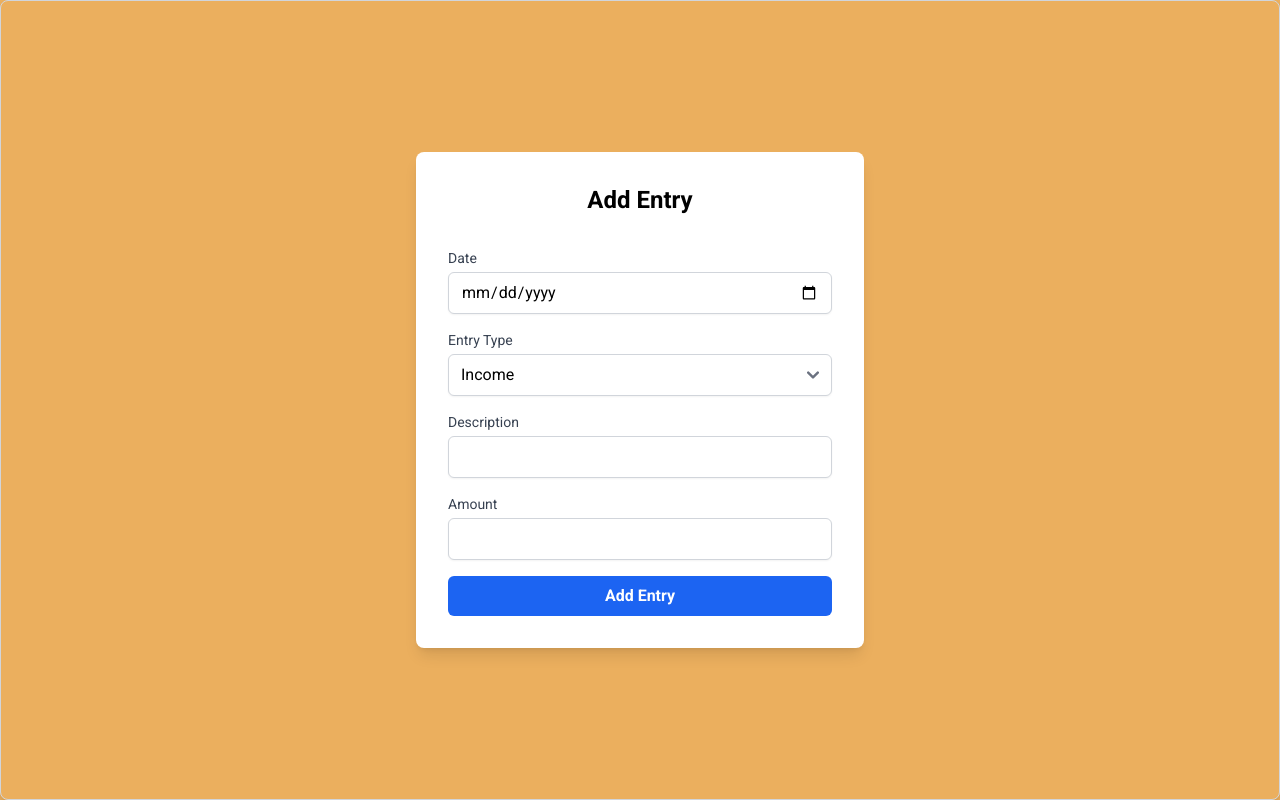
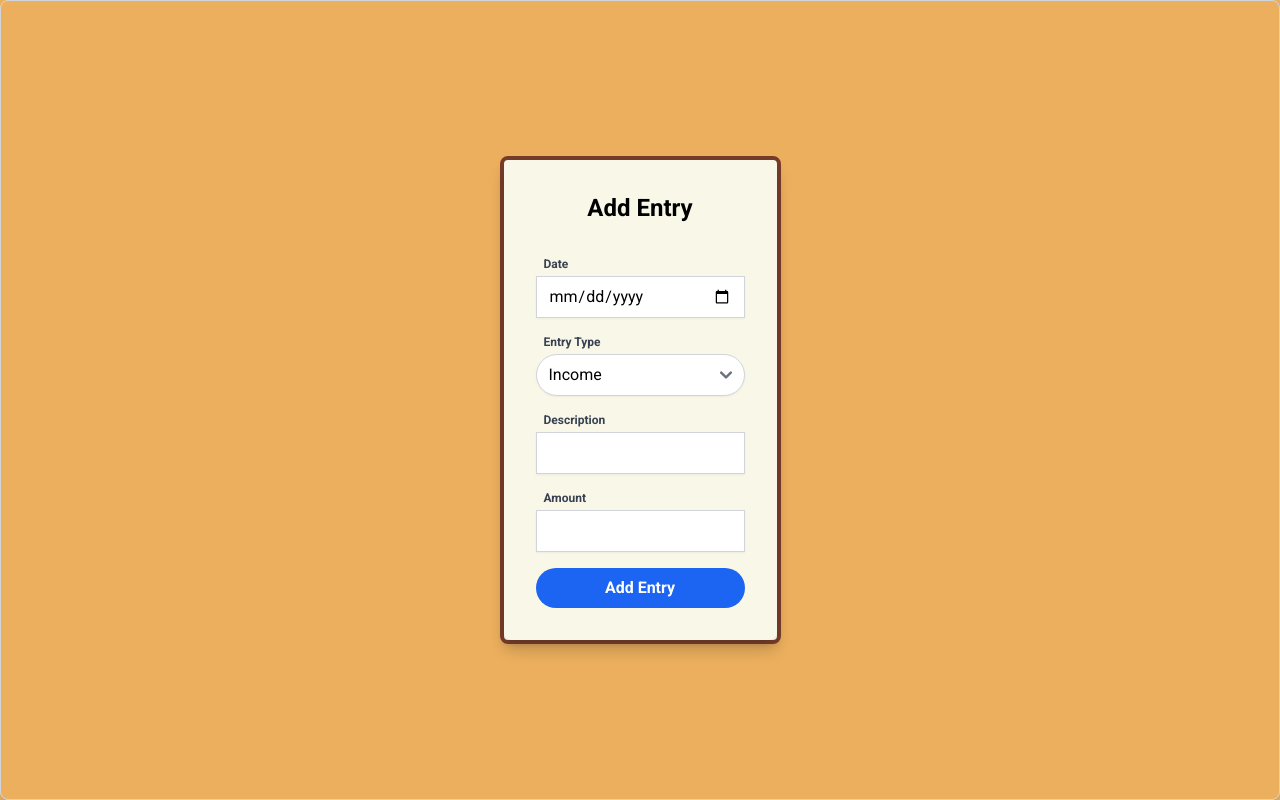
Before and after one commit to Micokoko/budget-tracker-app, a React (Create React App) app in the folder frontend/: page /add-entry in a window 1280 px wide. Built offline with nearby package versions, Linux system fonts and the light colour scheme.

Commit message:
designed add entry page

```diff
--- a/frontend/src/components/AddEntryPage.js
+++ b/frontend/src/components/AddEntryPage.js
@@ -232,29 +232,29 @@ function AddEntryPage() {
     };
 
     return (
-        <div className="w-full flex flex-col items-center justify-center">
-            <div className="w-full max-w-md p-8 space-y-8 bg-white rounded-lg shadow-lg">
+        <div className="flex flex-col items-center justify-center bg-custom-shiba-secondary rounded-lg shadow-lg border-4 border-custom-shiba-tertiary">
+            <div className="w-full max-w-md p-8 space-y-8 bg-custom-shiba-secondary rounded-lg shadow-lg">
                 <h1 className="text-2xl font-bold text-center">{id ? `Edit ${entryType} Entry` : 'Add Entry'}</h1>
                 <form onSubmit={handleSubmit} className="space-y-4">
                     <div>
-                        <label className="block text-sm font-medium text-gray-700" htmlFor="date">Date</label>
+                        <label className="block pl-2 text-xs font-semibold text-gray-700" htmlFor="date">Date</label>
                         <input
                             type="date"
                             id="date"
                             value={date}
                             onChange={(e) => setDate(e.target.value)}
                             required
-                            className="mt-1 block w-full px-3 py-2 border border-gray-300 rounded-md shadow-sm focus:outline-none focus:ring focus:ring-blue-500"
+                            className="mt-1 block w-full px-3 py-2 border border-gray-300 rounded-3xl shadow-sm focus:outline-none focus:ring focus:ring-blue-500"
                         />
                     </div>
                     {!id && (
                         <div>
-                            <label className="block text-sm font-medium text-gray-700" htmlFor="entryType">Entry Type</label>
+                            <label className="block pl-2 text-xs font-semibold text-gray-700" htmlFor="entryType">Entry Type</label>
                             <select
                                 id="entryType"
                                 value={entryType}
                                 onChange={(e) => setEntryType(e.target.value)}
-                                className="mt-1 block w-full px-3 py-2 border border-gray-300 rounded-md shadow-sm focus:outline-none focus:ring focus:ring-blue-500"
+                                className="mt-1 block w-full px-3 py-2 border border-gray-300 rounded-3xl shadow-sm focus:outline-none focus:ring focus:ring-blue-500"
                             >
                                 <option value="Income">Income</option>
                                 <option value="Expense">Expense</option>
@@ -264,31 +264,31 @@ function AddEntryPage() {
                         </div>
                     )}
                     <div>
-                        <label className="block text-sm font-medium text-gray-700" htmlFor="description">Description</label>
+                        <label className="block pl-2 text-xs font-semibold text-gray-700" htmlFor="description">Description</label>
                         <input
                             type="text"
                             id="description"
                             value={description}
                             onChange={(e) => setDescription(e.target.value)}
                             required
-                            className="mt-1 block w-full px-3 py-2 border border-gray-300 rounded-md shadow-sm focus:outline-none focus:ring focus:ring-blue-500"
+                            className="mt-1 block w-full px-3 py-2 border border-gray-300 rounded-3xl shadow-sm focus:outline-none focus:ring focus:ring-blue-500"
                         />
                     </div>
                     <div>
-                        <label className="block text-sm font-medium text-gray-700" htmlFor="amount">Amount</label>
+                        <label className="block pl-2 text-xs font-semibold text-gray-700" htmlFor="amount">Amount</label>
                         <input
                             type="number"
                             id="amount"
                             value={amount}
                             onChange={(e) => setAmount(e.target.value)}
                             required
-                            className="mt-1 block w-full px-3 py-2 border border-gray-300 rounded-md shadow-sm focus:outline-none focus:ring focus:ring-blue-500"
+                            className="mt-1 block w-full px-3 py-2 border border-gray-300 rounded-3xl shadow-sm focus:outline-none focus:ring focus:ring-blue-500"
                         />
                     </div>
                     <button
                         type="submit"
                         disabled={isSubmitting}
-                        className="w-full px-4 py-2 font-bold text-white bg-blue-600 rounded-md hover:bg-blue-700 focus:outline-none focus:ring-2 focus:ring-blue-500 focus:ring-opacity-50"
+                        className="w-full px-4 py-2 font-bold text-white bg-blue-600 rounded-3xl hover:bg-blue-700 focus:outline-none focus:ring-2 focus:ring-blue-500 focus:ring-opacity-50"
                     >
                         {id ? 'Update Entry' : 'Add Entry'}
                     </button>
@@ -297,7 +297,7 @@ function AddEntryPage() {
                 {id && (
                     <button
                         onClick={handleDeleteEntry}
-                        className="mt-4 w-full px-4 py-2 font-bold text-white bg-red-600 rounded-md hover:bg-red-700 focus:outline-none focus:ring-2 focus:ring-red-500 focus:ring-opacity-50"
+                        className="mt-4 w-full px-4  py-2 font-bold text-white bg-red-600 rounded-3xl hover:bg-red-700 focus:outline-none focus:ring-2 focus:ring-red-500 focus:ring-opacity-50"
                     >
                         Delete Entry
                     </button>
--- a/frontend/src/components/SignUpPage.js
+++ b/frontend/src/components/SignUpPage.js
@@ -63,7 +63,7 @@ const SignUpPage = () => {
     };
 
     return (
-        <div className="w-full max-w-md p-8 space-y-8 bg-custom-shiba-secondary rounded-lg shadow-lg border-4 border-custom-shiba-tertiary rounded-lg shadow-lg">
+        <div className="w-full max-w-md p-8 space-y-8 bg-custom-shiba-secondary border-4 border-custom-shiba-tertiary rounded-lg shadow-lg">
             <h2 className="text-lg font-bold mb-4">Register</h2>
             {error && (
                 <div className="text-red-500 mb-2">
```
